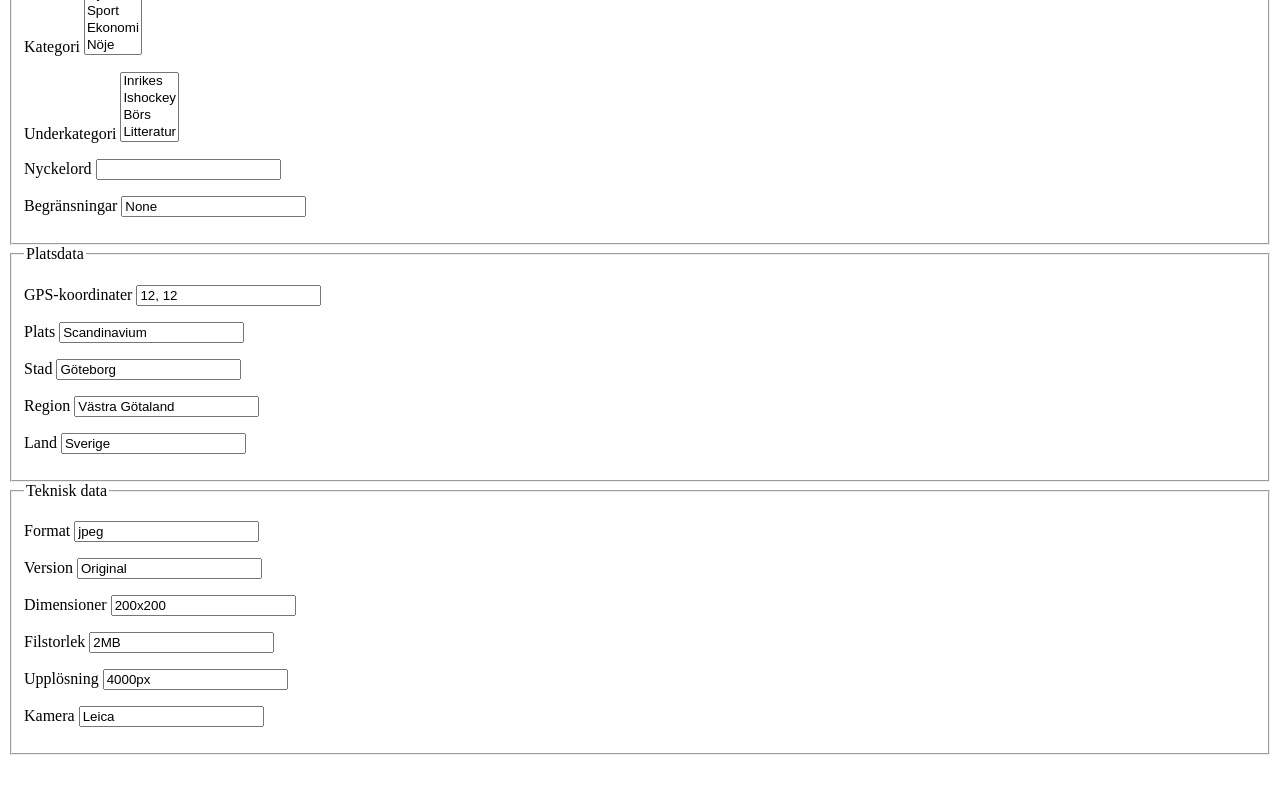
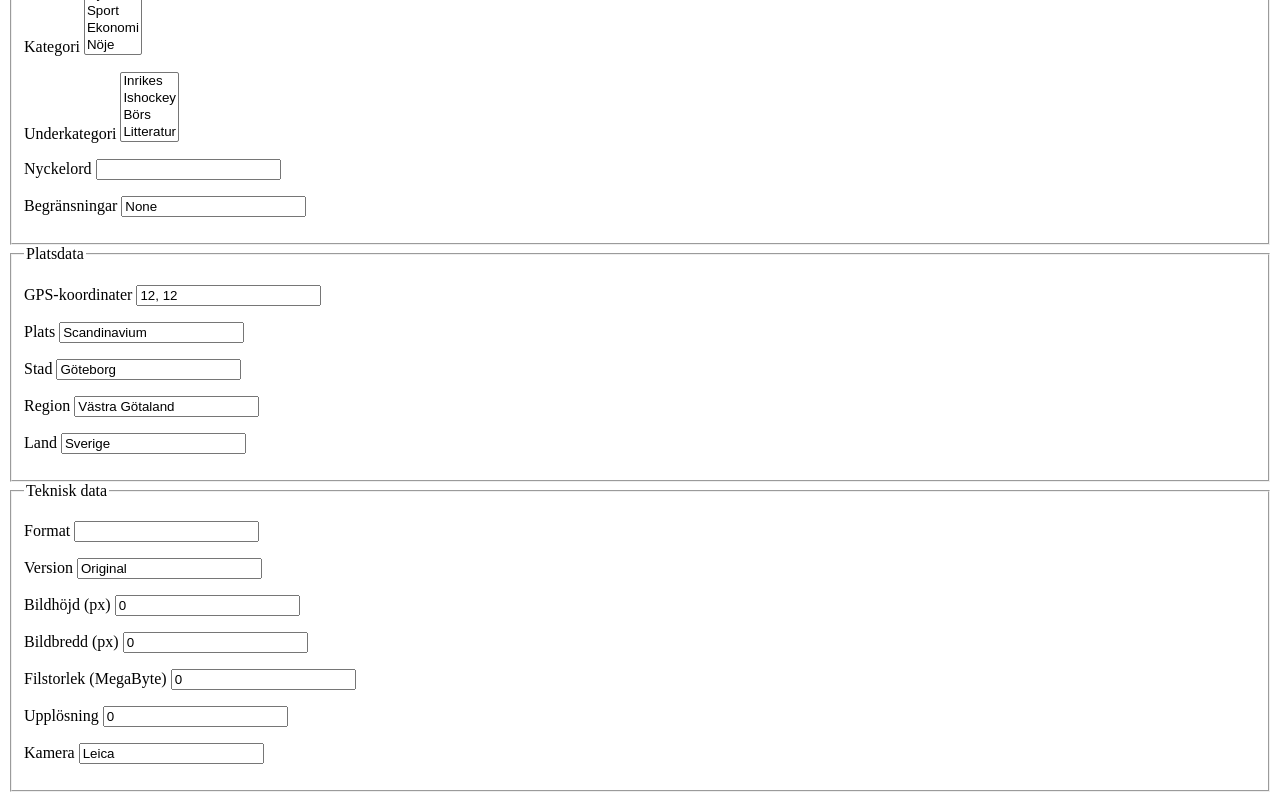
Before and after one commit to alexanderwirdemo/Bothniabladet-Frontend, an Angular app in the folder bothniabladet-frontend/: page /imageview in a window 1280 px wide. Shown: the part 393-1193 px from the top of the page. Before the commit the page ends 1156 px from the top, so only its background shows below. Built offline with nearby package versions, Linux system fonts and the light colour scheme.

Commit message:
Generation of technical data field on image upload

```diff
--- a/bothniabladet-frontend/src/app/components/imageview/imageview.component.html
+++ b/bothniabladet-frontend/src/app/components/imageview/imageview.component.html
@@ -24,6 +24,7 @@
               <label class="custom-file-label" for="customFile">{{fileInputLabel || 'Choose File'}}</label>
 
             </div>
+
 
           </div>
 
@@ -104,23 +105,27 @@
             <form [formGroup]="technical_data" (ngSubmit)="onFormSubmit()">
               <p>
                 <label for="format">Format </label>
-                <input type="text" id="format" name="format" formControlName="format">
+                <input readonly type="text" id="format" name="format" formControlName="format">
               </p>
               <p>
                 <label for="version">Version </label>
                 <input type="text" id="version" name="version" formControlName="version">
               </p>
               <p>
-                <label for="dimensions">Dimensioner </label>
-                <input type="text" id="dimensions" name="dimensions" formControlName="dimensions">
+                <label for="height">Bildhöjd (px) </label>
+                <input readonly type="number" id="height" name="height" formControlName="height">
               </p>
               <p>
-                <label for="image_size">Filstorlek </label>
-                <input type="text" id="image_size" name="image_size" formControlName="image_size">
+                <label for="width">Bildbredd (px) </label>
+                <input readonly type="number" id="width" name="width" formControlName="width">
+              </p>
+              <p>
+                <label for="image_size">Filstorlek (MegaByte) </label>
+                <input readonly type="text" id="image_size" name="image_size" formControlName="image_size">
               </p>
               <p>
                 <label for="resolution">Upplösning </label>
-                <input type="text" id="resolution" name="resolution" formControlName="resolution">
+                <input readonly type="text" id="resolution" name="resolution" formControlName="resolution">
               </p>
               <p>
                 <label for="camera">Kamera </label>
--- a/bothniabladet-frontend/src/app/components/imageview/imageview.component.ts
+++ b/bothniabladet-frontend/src/app/components/imageview/imageview.component.ts
@@ -36,15 +36,21 @@ export class ImageviewComponent implements OnInit {
       country: 'Sverige'
     });
     this.technical_data = this.formBuilder.group({
-      format:'jpeg',
+      format:'',
       version:'Original',
-      dimensions: '200x200',
-      image_size: '2MB',
-      resolution: '4000px',
+      height: 0,
+      width: 0,
+      image_size: 0,
+      resolution: 0,
       camera: 'Leica'
     });
+    const today = new Date();
+      const year = today.getFullYear();
+      const month = today.getMonth()+1;
+      const day = today.getDate();
+      const datestring = year + '-' + month + '-' + day;
     this.image_data = this.formBuilder.group({
-      date:'2022-04-21',
+      date: datestring,
       photographer:'Owe Sentlig',
       category:'',
       subcategory:'',
@@ -55,6 +61,32 @@ export class ImageviewComponent implements OnInit {
 
   onFileSelect(event) {
     const file = event.target.files[0];
+
+    const fileExtension = file.name.replace(/^.*\./, '');
+    console.log(fileExtension);
+    this.technical_data.get('format').setValue(fileExtension);
+
+    const size = file.size/1000000;
+    console.log(size);
+    this.technical_data.get('image_size').setValue(size);
+
+    const URL = window.URL || window.webkitURL;
+    const Img = new Image();
+    Img.src = URL.createObjectURL(file);
+
+    Img.onload = (e: any) => {
+      console.dir(e.path[0]);
+      const height = e.path[0].height;
+      const width = e.path[0].width;
+      const resolution = height*width;
+
+      this.technical_data.get('height').setValue(height);
+      this.technical_data.get('width').setValue(width);
+      this.technical_data.get('resolution').setValue(resolution);
+
+      console.log(height,width, resolution);
+  }
+
     console.log('file:');
     console.dir(file);
     this.fileInputLabel = file.name;
@@ -86,10 +118,14 @@ export class ImageviewComponent implements OnInit {
       const year = today.getFullYear();
       const month = today.getMonth()+1;
       const day = today.getDate();
-      const title = this.fileInputLabel.substring(0,this.fileInputLabel.indexOf('.')) + '-' + year + month + day;
+      const name = this.fileInputLabel.substring(0,this.fileInputLabel.indexOf('.'));
+      const fileExtension = this.fileInputLabel.split('.').pop();
+      const title = name + '-' + year + month + day + '.' + fileExtension;
 
     var imageDataForm = this.image_data.value;
-    var imageData = new Image(title, imageDataForm.date, imageDataForm.photographer, imageDataForm.category, imageDataForm.subcategory, location, technical_data, imageDataForm.keywords, imageDataForm.restrictions);
+    const keywords = imageDataForm.keywords.split(',');
+    console.log(keywords);
+    var imageData = new BothniaImage(title, imageDataForm.date, imageDataForm.photographer, imageDataForm.category, imageDataForm.subcategory, location, technical_data, keywords, imageDataForm.restrictions);
     console.log('image data');
     console.dir(imageData);
 
@@ -123,7 +159,7 @@ export class ImageviewComponent implements OnInit {
         console.log(res)
         } else {
         console.log(res)
-        alert(res.note);
+        alert('Bild tillagd!');
         }
         }, err => {
         console.log(err);
@@ -132,7 +168,7 @@ export class ImageviewComponent implements OnInit {
 
 }
 
-export class Image{
+export class BothniaImage{
   public title: String;
   public date: Date;
   public photographer: String;
```
